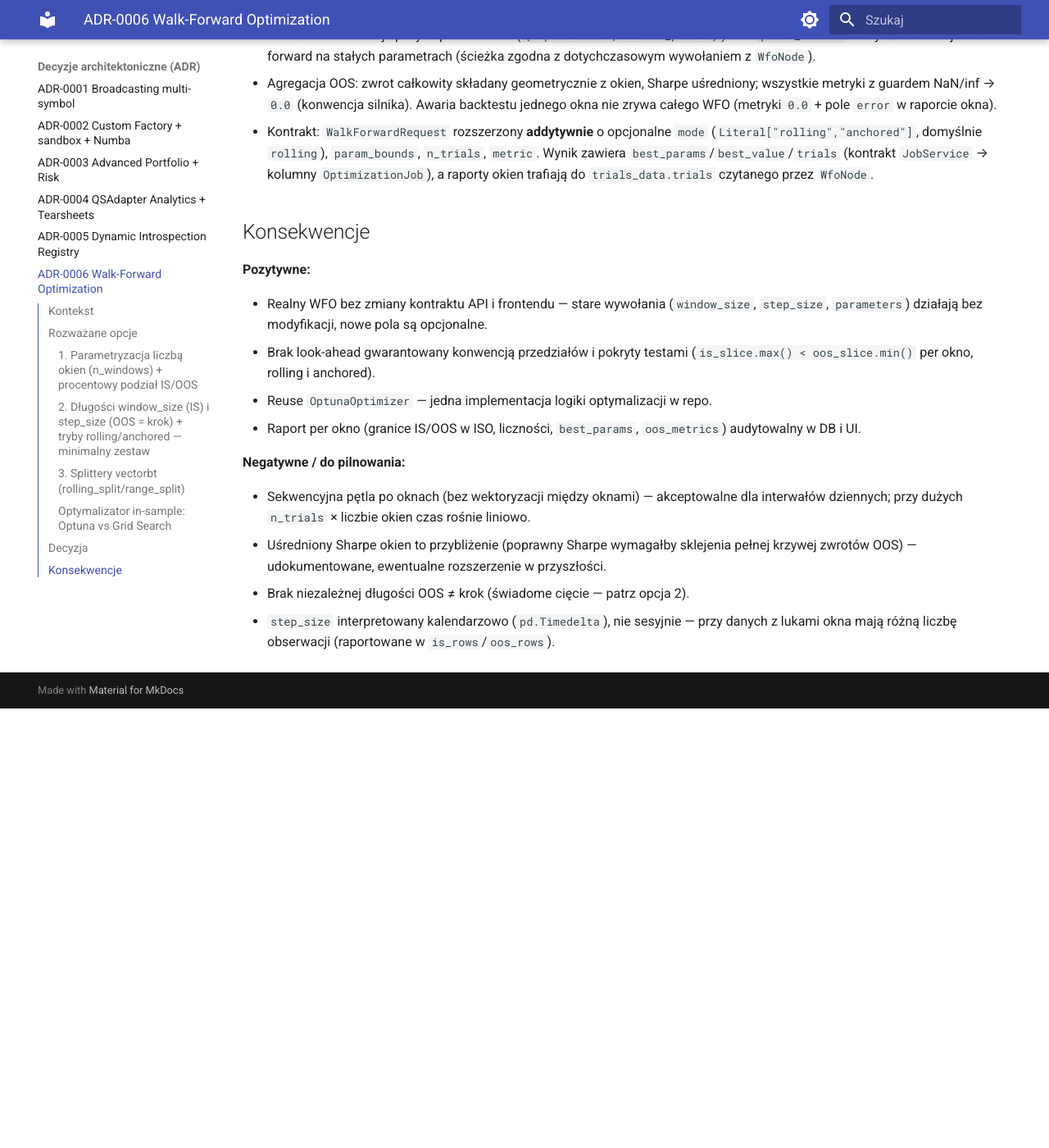
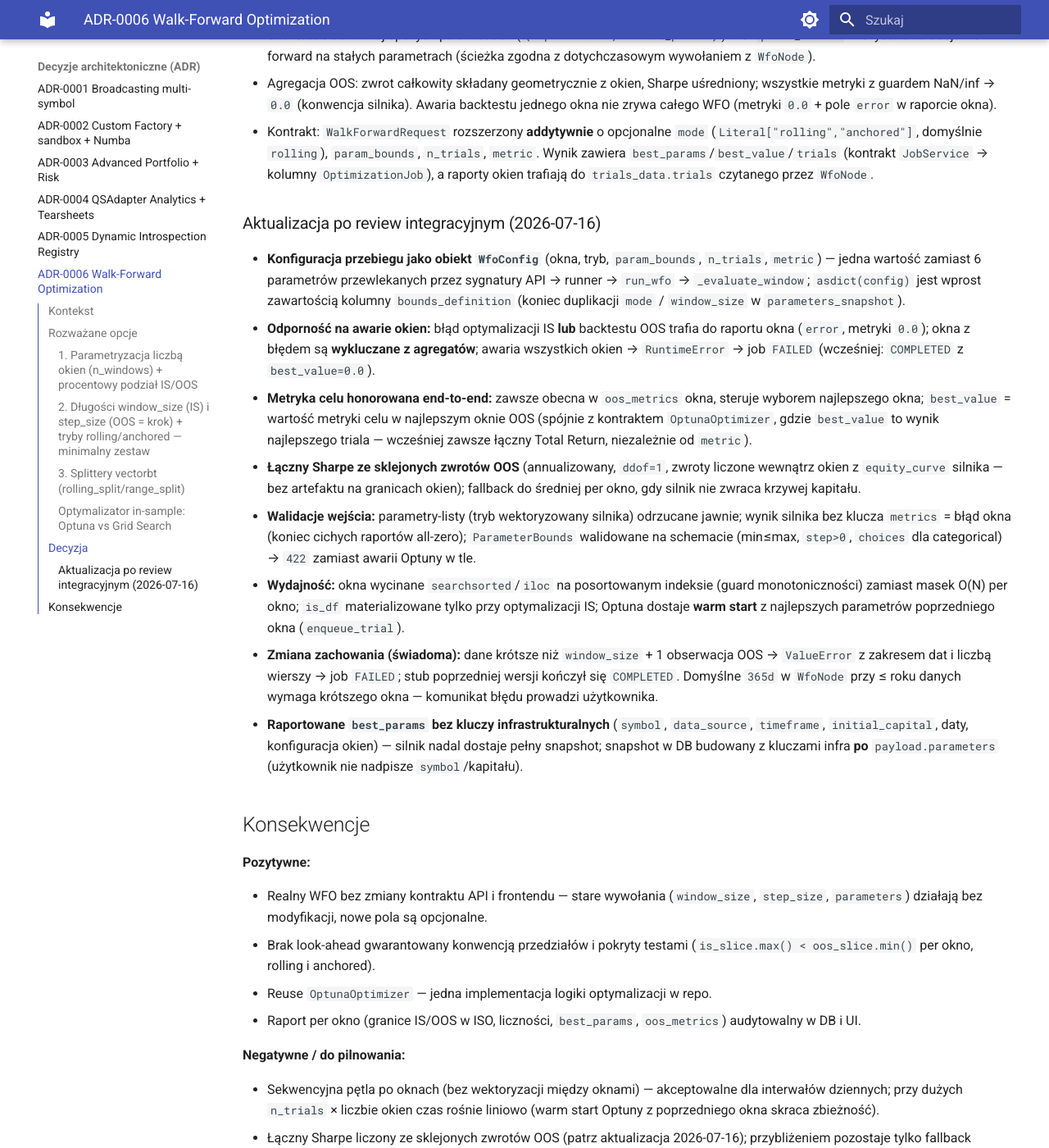
Before and after one commit to zim-jan/BlockBT__, an MkDocs documentation site: the page built from docs/adr/0006-walk-forward-optimization.md, in a window 1280 px wide and 1400 px high, scrolled down 1912 px. Shown: the whole window at 82% size. Built offline with MkDocs 1.6.1 and Material for MkDocs 9.7.7, drawn with Linux system fonts in a browser that asks for light colours; before the commit the page ends 2776 px from its top, so only the background shows below that; some of the changed text lies outside the part shown.

Commit message:
docs: update ADR-0003/0006 and backend pages for review fixes
- ADR-0003: stop-exit classification moved from the eps fill-price band
  to the trigger condition (close beyond level); residual limitations
  rewritten, OHLCSTX/StopType noted as a future direction requiring
  full OHLC through the pipeline
- ADR-0006: integration-review update (WfoConfig, per-window fault
  tolerance and FAILED on total failure, target metric driving
  best-window selection and best_value, stitched-returns Sharpe,
  input validation, searchsorted windows, Optuna warm start, and the
  deliberate short-data behavior change)
- risk_management.md: new heuristic description, multi-symbol counters
  no longer a scope cut, counters reachable via the job payload
- engines_and_optimization.md: WFO aggregation/best_value semantics

```diff
--- a/docs/adr/0006-walk-forward-optimization.md
+++ b/docs/adr/0006-walk-forward-optimization.md
@@ -81,6 +81,43 @@ Wybrano **opcję 2** z optymalizacją in-sample przez **Optunę**:
   (kontrakt `JobService` → kolumny `OptimizationJob`), a raporty okien trafiają do
   `trials_data.trials` czytanego przez `WfoNode`.
 
+### Aktualizacja po review integracyjnym (2026-07-16)
+
+- **Konfiguracja przebiegu jako obiekt `WfoConfig`** (okna, tryb, `param_bounds`,
+  `n_trials`, `metric`) — jedna wartość zamiast 6 parametrów przewlekanych przez
+  sygnatury API → runner → `run_wfo` → `_evaluate_window`; `asdict(config)` jest
+  wprost zawartością kolumny `bounds_definition` (koniec duplikacji `mode` /
+  `window_size` w `parameters_snapshot`).
+- **Odporność na awarie okien:** błąd optymalizacji IS **lub** backtestu OOS
+  trafia do raportu okna (`error`, metryki `0.0`); okna z błędem są **wykluczane
+  z agregatów**; awaria wszystkich okien → `RuntimeError` → job `FAILED`
+  (wcześniej: `COMPLETED` z `best_value=0.0`).
+- **Metryka celu honorowana end-to-end:** zawsze obecna w `oos_metrics` okna,
+  steruje wyborem najlepszego okna; `best_value` = wartość metryki celu
+  w najlepszym oknie OOS (spójnie z kontraktem `OptunaOptimizer`, gdzie
+  `best_value` to wynik najlepszego triala — wcześniej zawsze łączny Total
+  Return, niezależnie od `metric`).
+- **Łączny Sharpe ze sklejonych zwrotów OOS** (annualizowany, `ddof=1`,
+  zwroty liczone wewnątrz okien z `equity_curve` silnika — bez artefaktu na
+  granicach okien); fallback do średniej per okno, gdy silnik nie zwraca
+  krzywej kapitału.
+- **Walidacje wejścia:** parametry-listy (tryb wektoryzowany silnika) odrzucane
+  jawnie; wynik silnika bez klucza `metrics` = błąd okna (koniec cichych
+  raportów all-zero); `ParameterBounds` walidowane na schemacie (min≤max,
+  `step>0`, `choices` dla categorical) → `422` zamiast awarii Optuny w tle.
+- **Wydajność:** okna wycinane `searchsorted`/`iloc` na posortowanym indeksie
+  (guard monotoniczności) zamiast masek O(N) per okno; `is_df` materializowane
+  tylko przy optymalizacji IS; Optuna dostaje **warm start** z najlepszych
+  parametrów poprzedniego okna (`enqueue_trial`).
+- **Zmiana zachowania (świadoma):** dane krótsze niż `window_size` + 1 obserwacja
+  OOS → `ValueError` z zakresem dat i liczbą wierszy → job `FAILED`; stub
+  poprzedniej wersji kończył się `COMPLETED`. Domyślne `365d` w `WfoNode` przy
+  ≤ roku danych wymaga krótszego okna — komunikat błędu prowadzi użytkownika.
+- **Raportowane `best_params` bez kluczy infrastrukturalnych** (`symbol`,
+  `data_source`, `timeframe`, `initial_capital`, daty, konfiguracja okien) —
+  silnik nadal dostaje pełny snapshot; snapshot w DB budowany z kluczami infra
+  **po** `payload.parameters` (użytkownik nie nadpisze `symbol`/kapitału).
+
 ## Konsekwencje
 
 **Pozytywne:**
@@ -96,9 +133,11 @@ Wybrano **opcję 2** z optymalizacją in-sample przez **Optunę**:
 **Negatywne / do pilnowania:**
 
 - Sekwencyjna pętla po oknach (bez wektoryzacji między oknami) — akceptowalne dla
-  interwałów dziennych; przy dużych `n_trials` × liczbie okien czas rośnie liniowo.
-- Uśredniony Sharpe okien to przybliżenie (poprawny Sharpe wymagałby sklejenia pełnej
-  krzywej zwrotów OOS) — udokumentowane, ewentualne rozszerzenie w przyszłości.
+  interwałów dziennych; przy dużych `n_trials` × liczbie okien czas rośnie liniowo
+  (warm start Optuny z poprzedniego okna skraca zbieżność).
+- Łączny Sharpe liczony ze sklejonych zwrotów OOS (patrz aktualizacja 2026-07-16);
+  przybliżeniem pozostaje tylko fallback (średnia per okno) dla silników bez
+  `equity_curve`.
 - Brak niezależnej długości OOS ≠ krok (świadome cięcie — patrz opcja 2).
 - `step_size` interpretowany kalendarzowo (`pd.Timedelta`), nie sesyjnie — przy danych
   z lukami okna mają różną liczbę obserwacji (raportowane w `is_rows`/`oos_rows`).
```
Also changed, not shown: docs/adr/0003-advanced-portfolio-risk.md (+24 -13 lines), docs/backend/engines_and_optimization.md (+1 -1 lines), docs/backend/risk_management.md (+20 -11 lines).
